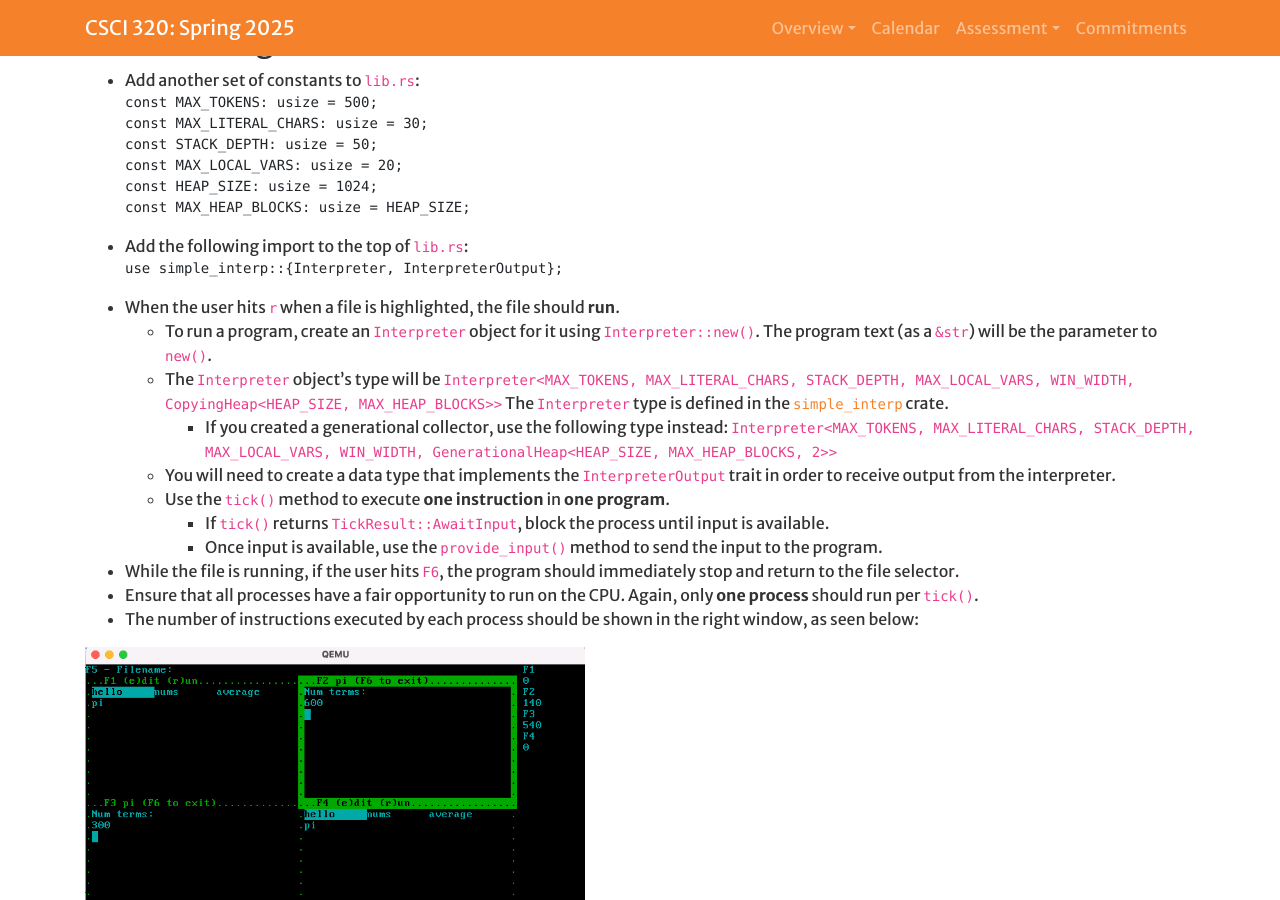
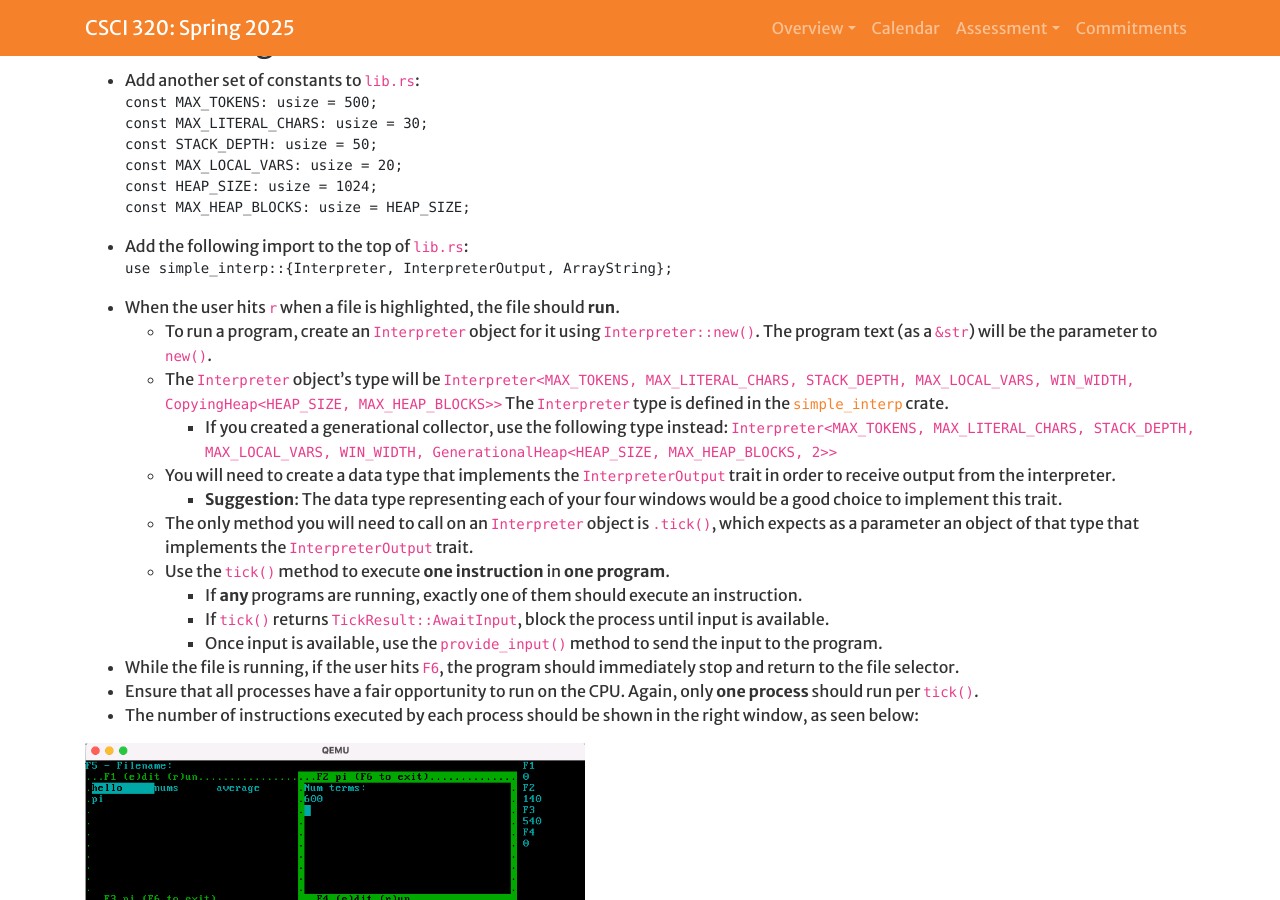
Before and after one commit to Hendrix-CS/csci320, a Jekyll site: the page built from projects/swim.md, in a window 1280 px wide and 900 px high, scrolled down 2585 px. Built offline with Jekyll 4.4.1, drawn with Linux system fonts in a browser that asks for light colours; a script that is not in the unit is left out; our own code applies the rules of GitHub Pages for plain Markdown files.

Commit message:
Clarified instructions further

````diff
--- a/projects/swim.md
+++ b/projects/swim.md
@@ -129,7 +129,7 @@ const MAX_HEAP_BLOCKS: usize = HEAP_SIZE;
 ```
 * Add the following import to the top of `lib.rs`:
 ```
-use simple_interp::{Interpreter, InterpreterOutput};
+use simple_interp::{Interpreter, InterpreterOutput, ArrayString};
 ```
 * When the user hits `r` when a file is highlighted, the file should **run**.
   * To run a program, create an `Interpreter` object for it using `Interpreter::new()`.
@@ -141,7 +141,13 @@ use simple_interp::{Interpreter, InterpreterOutput};
     `Interpreter<MAX_TOKENS, MAX_LITERAL_CHARS, STACK_DEPTH, MAX_LOCAL_VARS, WIN_WIDTH, GenerationalHeap<HEAP_SIZE, MAX_HEAP_BLOCKS, 2>>`
   * You will need to create a data type that implements the `InterpreterOutput`
     trait in order to receive output from the interpreter.
+    * **Suggestion**: The data type representing each of your four windows would be a
+      good choice to implement this trait.
+  * The only method you will need to call on an `Interpreter` object is `.tick()`, which
+    expects as a parameter an object of that type that implements the `InterpreterOutput`
+    trait.
   * Use the `tick()` method to execute **one instruction** in **one program**.
+    * If **any** programs are running, exactly one of them should execute an instruction.
     * If `tick()` returns `TickResult::AwaitInput`, block the process
       until input is available.
     * Once input is available, use the `provide_input()` method to send
````
